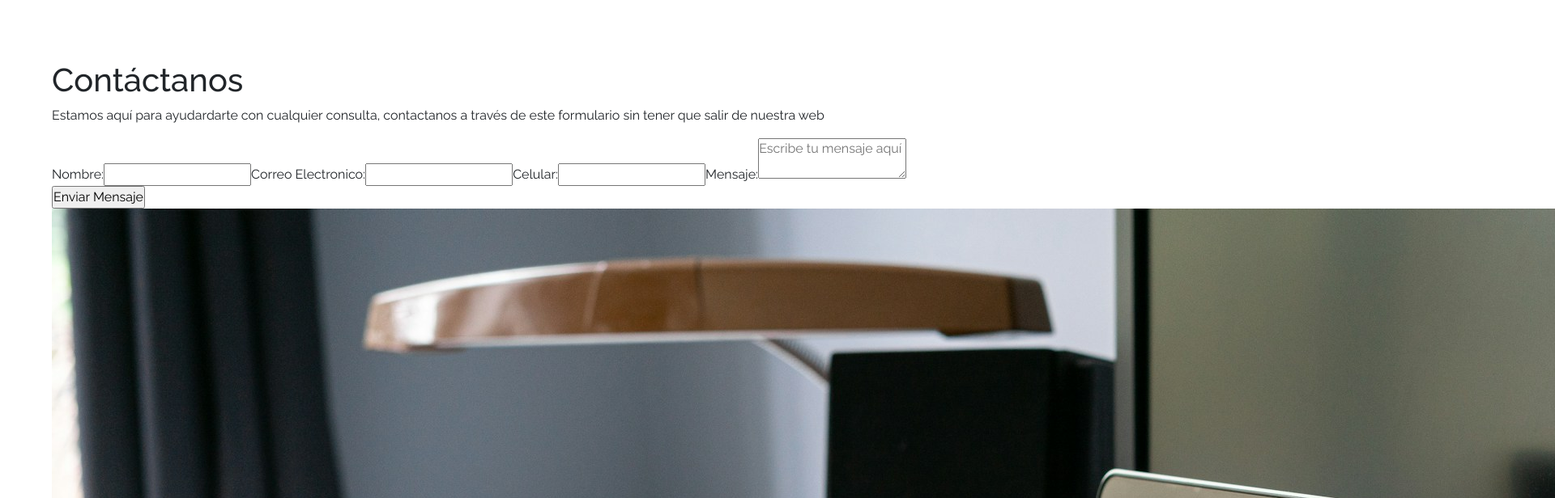
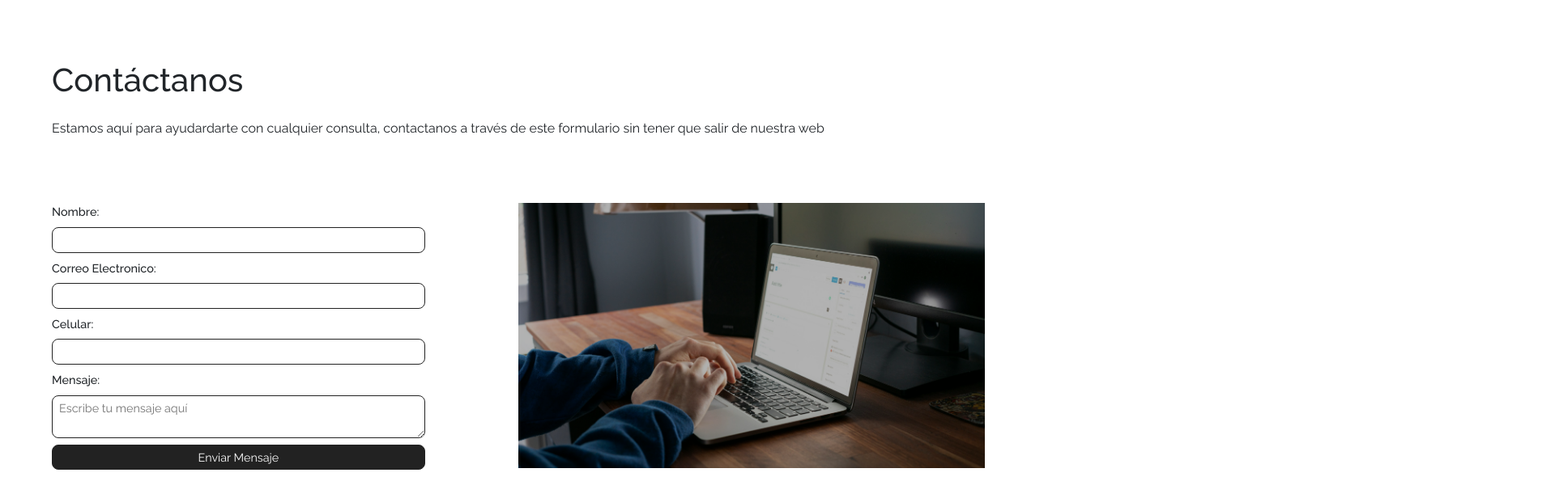
Before and after one commit to matiasealianelli/landing-gestion, a React (Vite) app: page / in a window 1280 px wide. Shown: the part 2900-3516 px from the top of the page at 81% size, 1920 px wide, since content can reach past the window. Built offline with nearby package versions, Linux system fonts and the light colour scheme.

Commit message:
Agregue estilos css a Contacto

```diff
--- a/src/styles/Contact.css
+++ b/src/styles/Contact.css
@@ -0,0 +1,55 @@
+.contact{
+  width: 100%;
+  padding-bottom: 4rem;
+}
+.text-section-contact{
+  padding: 0;
+  padding-top: 1rem;
+}
+.conteiner-cols-contact{
+  margin-top: 5rem;
+  width: 100%;
+  display: flex;
+  flex-direction: row;
+  justify-content: space-between;
+}
+.col1-contact{
+  width: 40%;
+  display: flex;
+  flex-direction: column;
+  gap: 0.5rem;
+  font-size: 0.9rem;
+}
+.label-form-contact{
+  font-weight: 500;
+}
+.input-contact{
+  background-color: transparent;
+  border: 1px solid #222;
+  border-radius: 8px;
+  padding: 0.25rem 0.5rem;
+}
+.btn-form-contact{
+  padding: 0.25rem 0.5rem;
+  border-radius: 8px;
+  border: 1px solid #222;
+  background-color: #222;
+  color: #fafafa;
+  transition: all 0.3s ease;
+}
+.col2-contact{
+  width: 50%;
+  height: auto;
+}
+.image-contact{
+  width: 100%;
+  height: 20.5rem;
+  object-fit: cover;
+  filter: brightness(0.7);
+}
+.btn-form-contact:hover{
+   border: 1px solid #222;
+  background-color: #fff;
+  color: #222;
+  transition: all 0.3s ease;
+}
```
